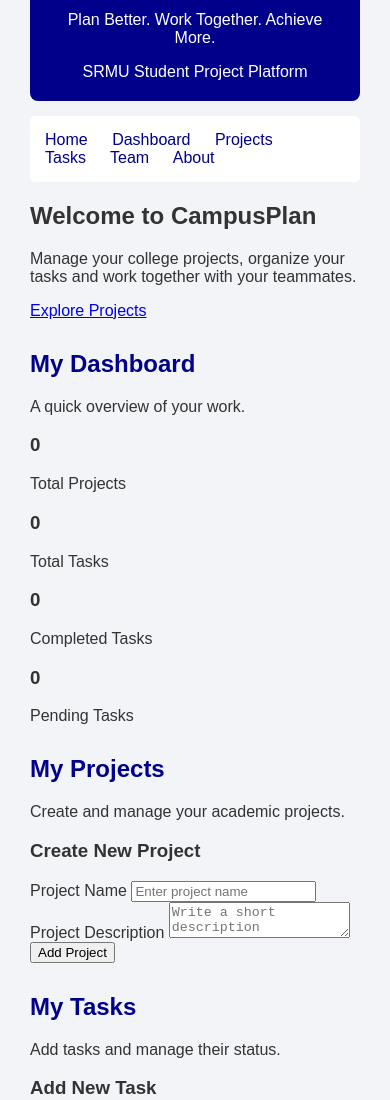
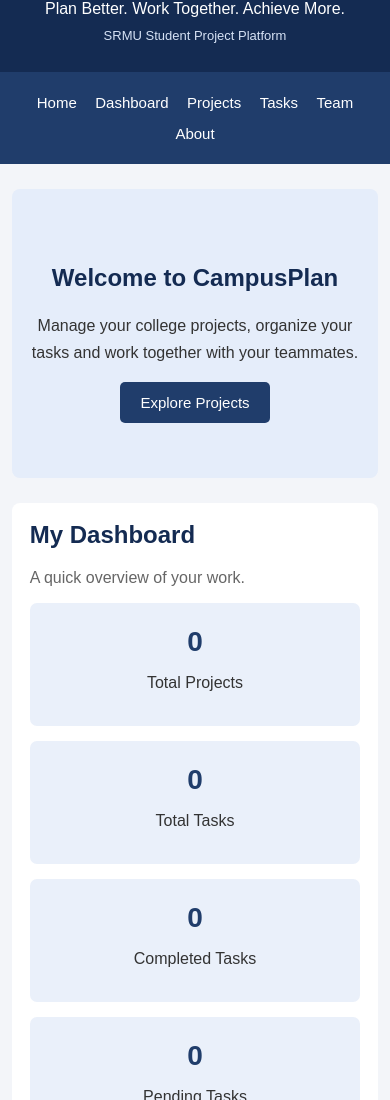
Before and after one commit to Sumitpandey2595/SRDT-Training, a plain HTML site: page Campus Plan/index.html in a window 390 px wide. Shown: the part 73-1173 px from the top of the page. Drawn offline with Linux system fonts and the light colour scheme; files whose address does not match are found by name.

Commit message:
Refactor CSS for improved design and structure

```diff
--- a/Campus Plan/style.css
+++ b/Campus Plan/style.css
@@ -1,81 +1,297 @@
+
+/* General Design */
+
+* {
+    box-sizing: border-box;
+}
+
+html {
+    scroll-behavior: smooth;
+}
 
 body {
-    background-color: #f2f4f8;
+    margin: 0;
     font-family: Arial, sans-serif;
-    margin: 30px;
+    background-color: #f3f5f9;
     color: #333333;
 }
 
-header {
-    background-color: darkblue;
+/* Header */
+
+.header {
+    background-color: #142b52;
     color: white;
-    padding: 20px;
     text-align: center;
+    padding: 28px 15px;
+}
+
+.logo {
+    font-size: 32px;
+    font-weight: bold;
+}
+
+.header p {
+    margin: 8px 0;
+}
+
+.header span {
+    font-size: 13px;
+    color: #d6e2f5;
+}
+
+/* Navigation */
+
+.navbar {
+    background-color: #203d6b;
+    padding: 15px;
+    text-align: center;
+}
+
+.navbar a {
+    color: white;
+    text-decoration: none;
+    margin: 0 12px;
+    font-size: 15px;
+}
+
+.navbar a:hover {
+    color: #ffd166;
+}
+
+/* Main Sections */
+
+section {
+    background-color: white;
+    margin: 25px auto;
+    padding: 25px;
+    width: 90%;
+    max-width: 1100px;
     border-radius: 8px;
 }
 
-header h1 {
-    margin-bottom: 5px;
+section h2 {
+    color: #142b52;
+    margin-top: 0;
 }
 
-nav {
-    background-color: white;
-    padding: 15px;
-    margin-top: 15px;
-    border-radius: 5px;
+.section-intro {
+    color: #666666;
 }
 
-nav a {
-    color: darkblue;
-    text-decoration: none;
-    margin-right: 20px;
+/* Welcome Section */
+
+.welcome {
+    text-align: center;
+    background-color: #e5edfa;
+    padding: 55px 20px;
 }
 
-h2 {
-    color: darkblue;
-    margin-top: 30px;
+.welcome h1 {
+    color: #142b52;
+    font-size: 30px;
 }
+
+.welcome p {
+    line-height: 1.7;
+}
+
+/* Buttons */
+
+.button {
+    display: inline-block;
+    background-color: #203d6b;
+    color: white;
+    border: none;
+    padding: 12px 20px;
+    border-radius: 5px;
+    text-decoration: none;
+    cursor: pointer;
+    font-size: 15px;
+}
+
+.button:hover {
+    background-color: #31578e;
+}
+
+/* Dashboard Cards */
+
+.stats {
+    display: flex;
+    gap: 15px;
+    flex-wrap: wrap;
+}
+
+.stat-card {
+    background-color: #eaf0fa;
+    padding: 18px;
+    border-radius: 7px;
+    flex: 1;
+    min-width: 150px;
+    text-align: center;
+}
+
+.stat-card h3 {
+    color: #203d6b;
+    font-size: 28px;
+    margin: 5px;
+}
+
+/* Forms */
+
+.form-box {
+    background-color: #f4f6fa;
+    padding: 20px;
+    border-radius: 7px;
+    margin: 20px 0;
+}
+
+.form-box h3 {
+    color: #203d6b;
+    margin-top: 0;
+}
+
+label {
+    display: block;
+    margin-top: 12px;
+    margin-bottom: 6px;
+    font-weight: bold;
+}
+
+input, textarea {
+    width: 100%;
+    padding: 11px;
+    border: 1px solid #cccccc;
+    border-radius: 5px;
+    font-family: Arial, sans-serif;
+    font-size: 14px;
+}
+
+textarea {
+    min-height: 75px;
+    resize: vertical;
+}
+
+.form-box button {
+    margin-top: 15px;
+}
+
+/* Project Cards */
 
 .project-container {
     display: flex;
+    flex-wrap: wrap;
     gap: 15px;
 }
 
-.project {
-    background-color: white;
-    padding: 15px;
-    margin: 10px 0;
+.project-card {
+    background-color: #f4f6fa;
     border: 1px solid #dddddd;
-    border-radius: 8px;
+    border-radius: 7px;
+    padding: 18px;
     flex: 1;
+    min-width: 220px;
 }
 
-.project h3 {
-    color: darkblue;
+.project-card h3 {
+    color: #203d6b;
+}
+
+.delete-button {
+    background-color: #b83232;
+    color: white;
+    border: none;
+    padding: 8px 12px;
+    border-radius: 4px;
+    cursor: pointer;
+}
+
+/* Task Table */
+
+.table-container {
+    overflow-x: auto;
 }
 
 table {
     width: 100%;
+    border-collapse: collapse;
+    margin-top: 15px;
     background-color: white;
-    border-collapse: collapse;
 }
 
 th, td {
-    border: 1px solid #cccccc;
+    border: 1px solid #dddddd;
     padding: 12px;
     text-align: left;
 }
 
 th {
-    background-color: darkblue;
+    background-color: #203d6b;
     color: white;
 }
 
+td select {
+    padding: 7px;
+    border: 1px solid #cccccc;
+    border-radius: 4px;
+}
+
+/* Team Cards */
+
+.feature-container {
+    display: flex;
+    gap: 15px;
+    flex-wrap: wrap;
+}
+
+.feature-card {
+    background-color: #eaf0fa;
+    padding: 18px;
+    border-radius: 7px;
+    flex: 1;
+    min-width: 200px;
+}
+
+.feature-card h3 {
+    color: #203d6b;
+}
+
+/* Footer */
+
 footer {
-    background-color: darkblue;
+    background-color: #142b52;
     color: white;
     text-align: center;
-    padding: 10px;
+    padding: 20px;
     margin-top: 30px;
-    border-radius: 5px;
 }
+
+/* Mobile Screen */
+
+@media (max-width: 650px) {
+
+    .navbar a {
+        display: inline-block;
+        margin: 7px;
+    }
+
+    section {
+        width: 94%;
+        padding: 18px;
+    }
+
+    .stats {
+        flex-direction: column;
+    }
+
+    .project-container {
+        flex-direction: column;
+    }
+
+    .feature-container {
+        flex-direction: column;
+    }
+
+    .welcome h1 {
+        font-size: 24px;
+    }
+}
```
